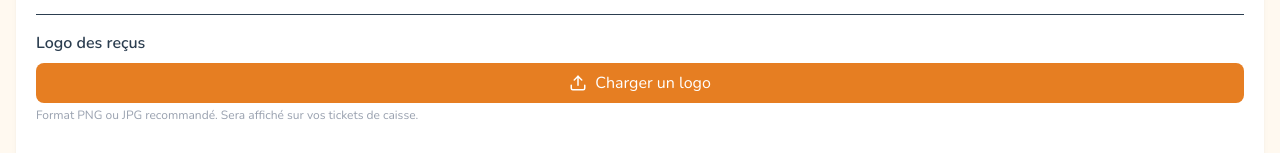
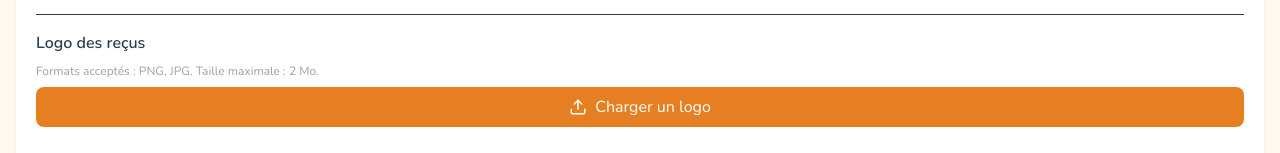
Before and after one commit to KINGDAVE071/koko-app, a Next.js app: page /dashboard/profile in a window 1280 px wide. Shown: the part 248-401 px from the top of the page. Built offline with nearby package versions, Linux system fonts and the light colour scheme; no server answers; sample sign-in values are in the browser's storage.

Commit message:
Ajout vérification taille et avertissement 2 Mo pour le logo

```diff
--- a/src/app/dashboard/profile/page.tsx
+++ b/src/app/dashboard/profile/page.tsx
@@ -5,22 +5,18 @@ import { useLanguage } from '@/i18n/LanguageContext';
 import { useState, useEffect } from 'react';
 import api from '@/lib/api';
 import { toast } from 'sonner';
-import { Upload, Camera } from 'lucide-react';
+import { Upload } from 'lucide-react';
 
 export default function ProfilePage() {
-  const { user, logout } = useAuth();
+  const { user, logout, refreshUser } = useAuth();
   const { t, lang, setLang } = useLanguage();
-  const [logo, setLogo] = useState<string | null>(null);
+  const [logo, setLogo] = useState<string | null>(user?.logo || null);
   const [loadingLogo, setLoadingLogo] = useState(false);
 
-  // Charger le logo actuel
   useEffect(() => {
-    api.get('/auth-logo/logo').then(res => {
-      if (res.data.logo) setLogo(res.data.logo);
-    }).catch(() => {});
-  }, []);
+    setLogo(user?.logo || null);
+  }, [user]);
 
-  // Gérer la sélection d'un fichier image
   const handleFileChange = (e: React.ChangeEvent<HTMLInputElement>) => {
     const file = e.target.files?.[0];
     if (!file) return;
@@ -28,15 +24,19 @@ export default function ProfilePage() {
       toast.error('Veuillez sélectionner une image');
       return;
     }
-    // Convertir en base64
+    // Vérifier la taille (2 Mo max)
+    if (file.size > 2 * 1024 * 1024) {
+      toast.error('L\'image est trop lourde (max 2 Mo)');
+      return;
+    }
     const reader = new FileReader();
     reader.onloadend = () => {
       const base64 = reader.result as string;
       setLogo(base64);
-      // Sauvegarder sur le serveur
       setLoadingLogo(true);
       api.put('/auth-logo/logo', { logo: base64 }).then(() => {
         toast.success('Logo enregistré !');
+        refreshUser();
       }).catch(() => toast.error('Erreur lors de l\'enregistrement'))
       .finally(() => setLoadingLogo(false));
     };
@@ -71,6 +71,7 @@ export default function ProfilePage() {
         {/* Section Logo */}
         <div className="border-t pt-4">
           <h3 className="font-semibold mb-2">Logo des reçus</h3>
+          <p className="text-xs text-gray-400 mb-2">Formats acceptés : PNG, JPG. Taille maximale : 2 Mo.</p>
           {logo && (
             <div className="mb-2 flex justify-center">
               <img src={logo} alt="Logo" className="h-16 object-contain bg-gray-100 rounded p-1" />
@@ -81,7 +82,6 @@ export default function ProfilePage() {
             {loadingLogo ? 'Enregistrement...' : 'Charger un logo'}
             <input type="file" accept="image/*" onChange={handleFileChange} className="hidden" />
           </label>
-          <p className="text-xs text-gray-400 mt-1">Format PNG ou JPG recommandé. Sera affiché sur vos tickets de caisse.</p>
         </div>
 
         <button onClick={logout} className="mt-4 py-2 px-4 bg-red-500 text-white rounded-lg">
```
